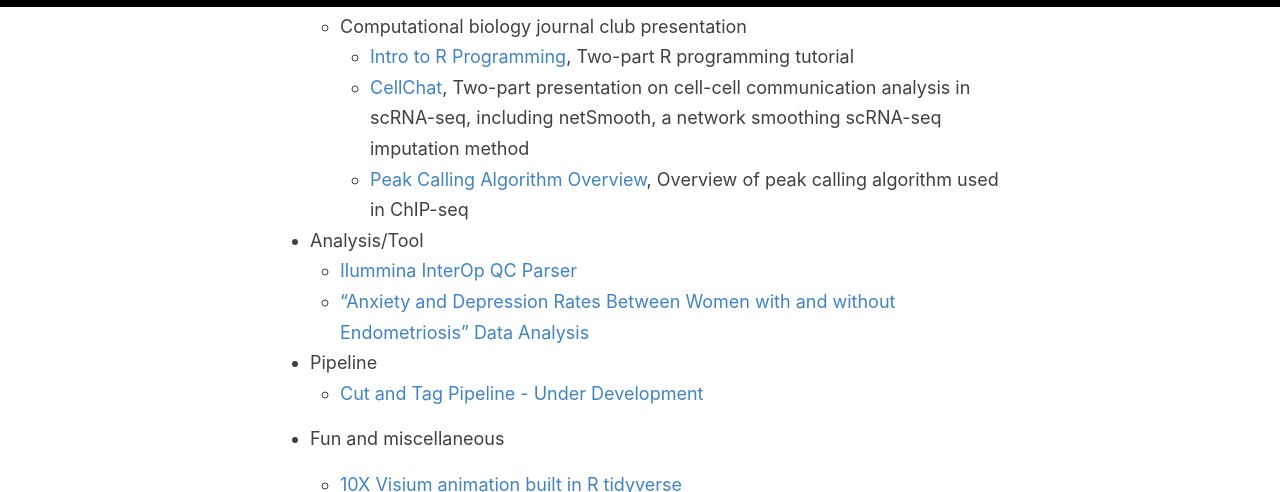
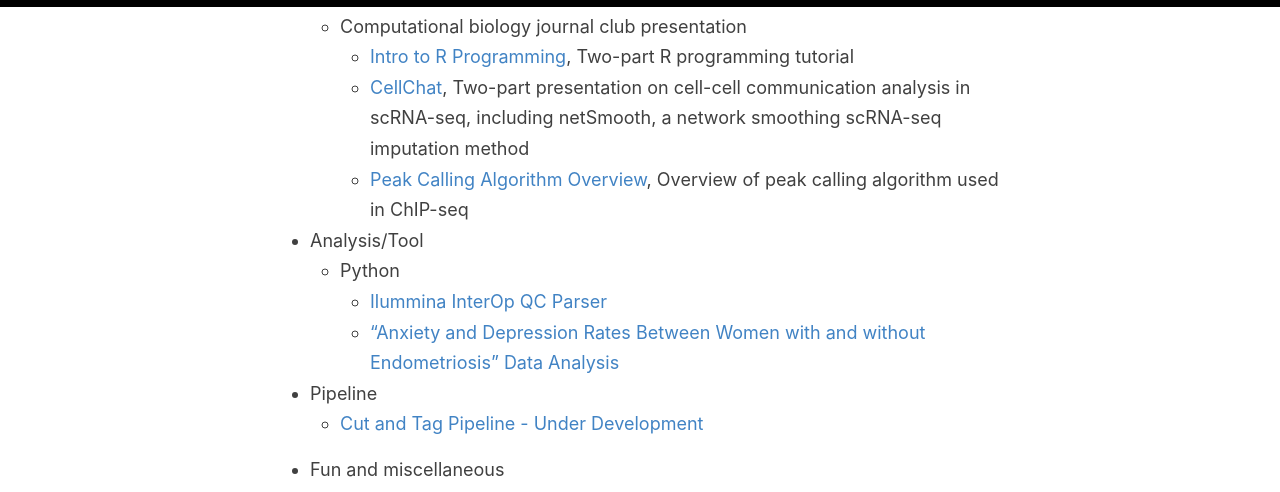
Before and after one commit to sfpacman/sfpacman.github.io, a Jekyll site: the page built from _pages/about.md, in a window 1280 px wide and 900 px high, scrolled down 1070 px, cut to the strip 0-492 px from the top of the window. Built offline with Jekyll 4.4.1, drawn with Linux system fonts in a browser that asks for light colours.

Commit message:
Update about.md

```diff
--- a/_pages/about.md
+++ b/_pages/about.md
@@ -22,6 +22,7 @@ I am skilled in scientific programming (bash, python, SQL, and R) and bioinforma
        *  [CellChat](https://docs.google.com/presentation/d/1GW3dPAI7_sJjNF_gFELZH1Mu8n8gzqubsLFBjvhTTgc/edit?usp=sharing), Two-part presentation on cell-cell communication analysis in scRNA-seq, including netSmooth, a network smoothing scRNA-seq imputation method
        *  [Peak Calling Algorithm Overview](https://docs.google.com/presentation/d/1MLnAVGTbLU-JyNgL8usEKhJtIthXskJwW8tO4MyFmPc/edit?usp=sharing), Overview of peak calling algorithm used in ChIP-seq
 * Analysis/Tool
+  * Python
     *  [Ilummina InterOp QC Parser](https://github.com/sfpacman/Read_InterOp_illumina)
     *  ["Anxiety and Depression Rates Between Women with and without Endometriosis" Data Analysis](https://github.com/sfpacman/BEME_poster/blob/main/poster.ipynb)
 * Pipeline
```
